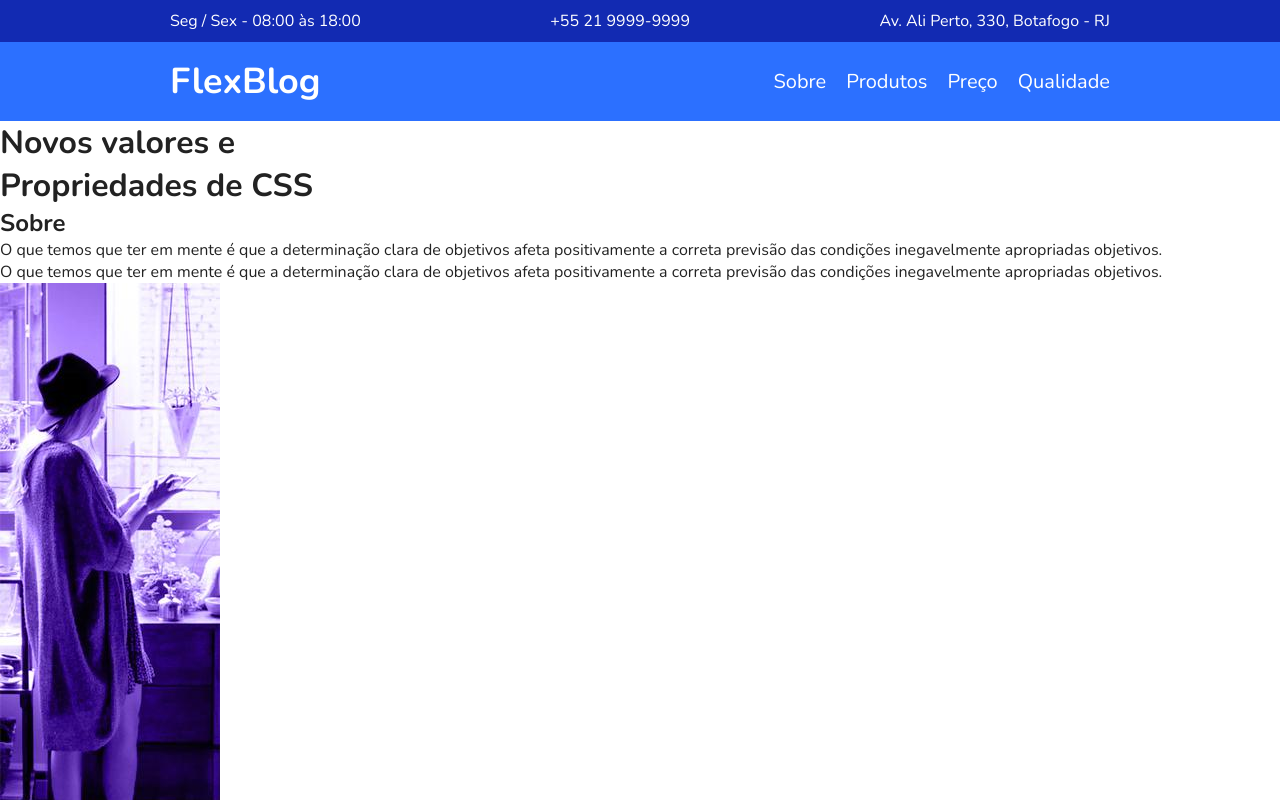
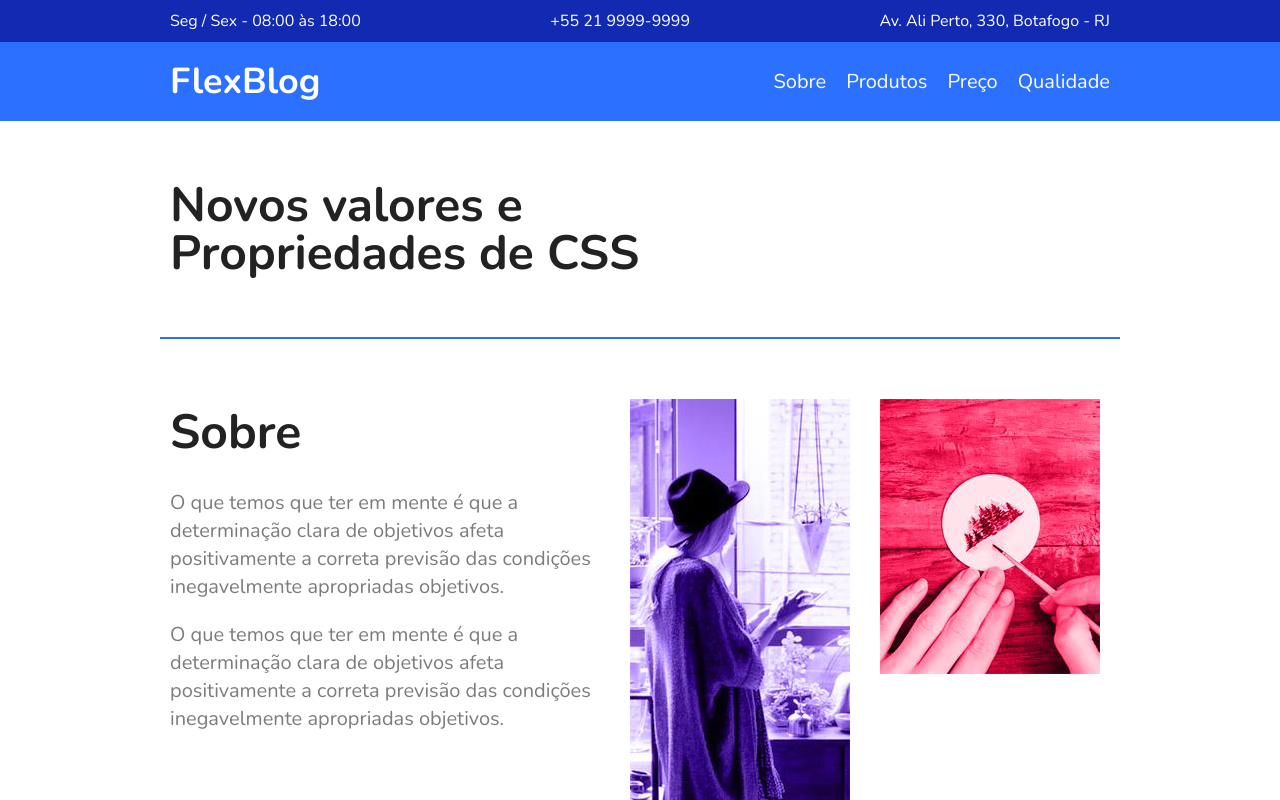
Before and after one commit to mariogsa/flexblog, a plain HTML site: page index.html in a window 1280 px wide. Shown: the top 800 px of the page. Drawn offline with nearby package versions, Linux system fonts and the light colour scheme.

Commit message:
Estilização sobre

```diff
--- a/css/style.css
+++ b/css/style.css
@@ -95,3 +95,47 @@ img {
 .menu-nav a:hover {
   color: #122ab2;
 }
+
+/* Introdução */
+
+.introducao {
+  font-size: 3em;
+  line-height: 1;
+  max-width: 960px;
+  margin: 0 auto;
+  padding: 60px 10px;
+}
+
+/* Sobre */
+
+.sobre {
+  display: flex;
+  border-top: 2px solid #2c70ff;
+  border-bottom: 2px solid #2c70ff;
+  max-width: 960px;
+  margin: 0 auto;
+  padding: 60px 0px;
+  flex-wrap: wrap;
+}
+
+.sobre-info {
+  flex: 2 1 300px;
+  margin: 0 10px;
+}
+
+.sobre-info h1 {
+  font-size: 3em;
+  margin-bottom: 0.5em;
+}
+
+.sobre-info p {
+  font-size: 1.25em;
+  line-height: 1.4;
+  margin-bottom: 1em;
+  color: #7c7c7c;
+}
+
+.sobre-img {
+  flex: 1 1 160px;
+  margin: 0 10px;
+}
```
